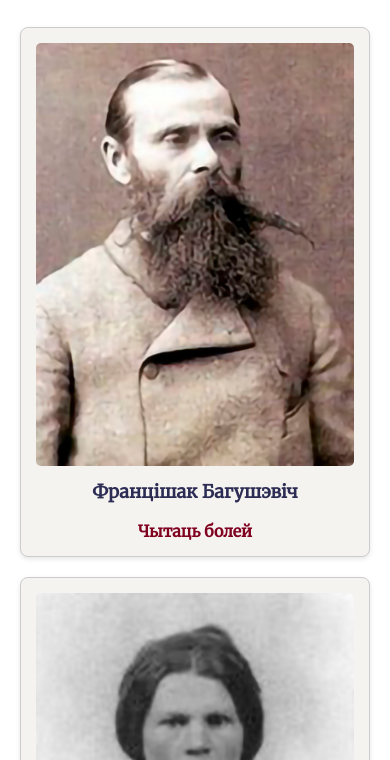
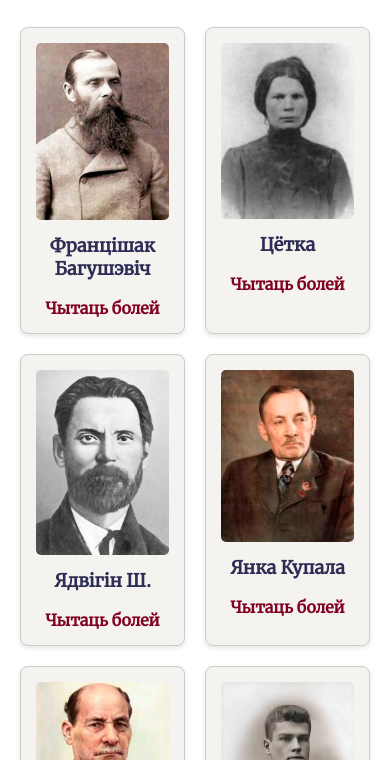
Before and after one commit to Ignat-Riabow/authors, a plain HTML site: page index.html in a window 390 px wide. Shown: the part 84-844 px from the top of the page. Drawn offline with Linux system fonts and the light colour scheme.

Commit message:
Update index.html

```diff
--- a/index.html
+++ b/index.html
@@ -74,7 +74,7 @@
     /* Для экранов шириной 480px и меньше (мобильные устройства) */
     @media (max-width: 480px) {
       #authors-container {
-      grid-template-columns: 1fr; /* 1 автор в строку на мобильных устройствах */
+        grid-template-columns: repeat(2, 1fr); /* 1 автор в строку на мобильных устройствах */
       }
     }
 
@@ -98,13 +98,14 @@
       background-color: #660017;
     }
   </style>
+
 </head>
 <body>
 
   <h1>Беларускія аўтары</h1>
   <div id="authors-container"></div>
 
-  <button class="test-btn" onclick="window.location.href='authors_game.html'">Пройти тест</button>
+  <button class="test-btn" onclick="window.location.href='authors_game.html '">Пройти тест</button>
 
   <script>
     const authorLinks = {
```
Lines whose indentation alone changed are shown as unchanged.
